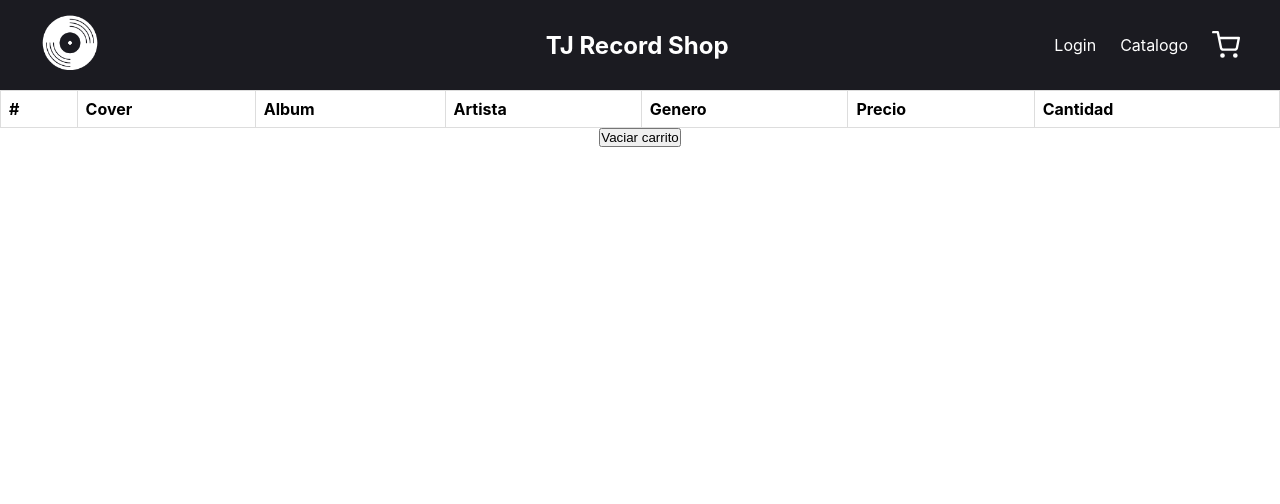
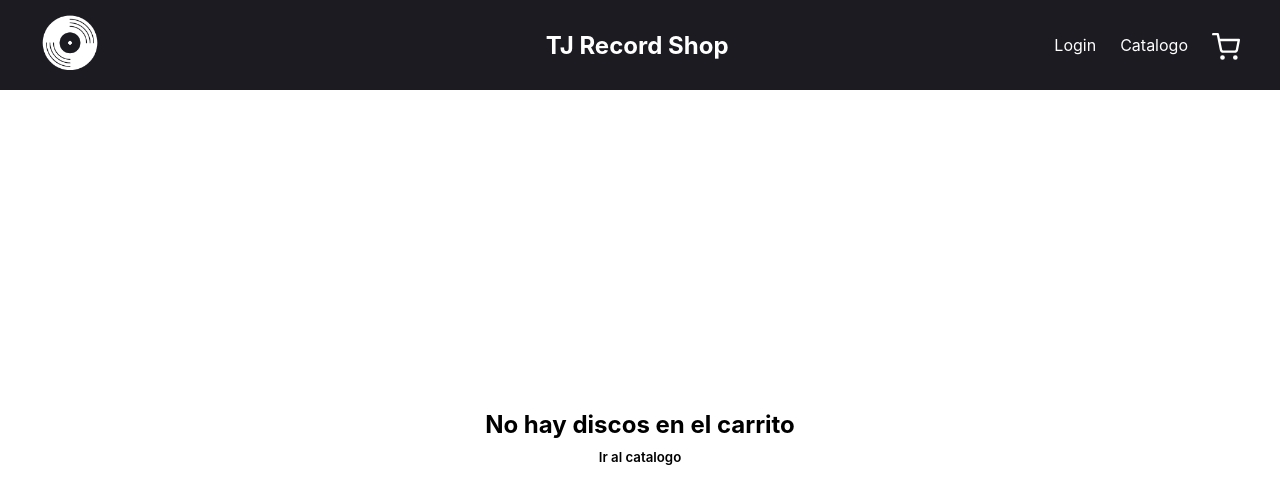
Before and after one commit to Scobs87/TiendadeDiscosEscobar, a React (Create React App) app: page /Cart in a window 1280 px wide. Shown: the top 504 px of the page. Built offline with nearby package versions, Linux system fonts and the light colour scheme.

Commit message:
Desafio Cart View

```diff
--- a/package.json
+++ b/package.json
@@ -6,6 +6,7 @@
     "@testing-library/jest-dom": "^5.16.5",
     "@testing-library/react": "^13.3.0",
     "@testing-library/user-event": "^13.5.0",
+    "firebase": "^9.10.0",
     "react": "^18.2.0",
     "react-dom": "^18.2.0",
     "react-router-dom": "^6.3.0",
--- a/src/Components/Context/CartContext.js
+++ b/src/Components/Context/CartContext.js
@@ -24,9 +24,13 @@ const CartProvider = ({ children }) => {
       const ListaCarrito = [...DiscosEnCarrito];
       ListaCarrito[DiscoPos].cantidad =
         ListaCarrito[DiscoPos].cantidad + cantidad;
+      ListaCarrito[DiscoPos].PrecioCantidad =
+        ListaCarrito[DiscoPos].cantidad * ListaCarrito[DiscoPos].precio;
+
       setDiscosEnCarrito(ListaCarrito);
     } else {
       const ListaCarrito = [...DiscosEnCarrito];
+      NuevoDisco.PrecioCantidad = NuevoDisco.cantidad * NuevoDisco.precio;
       ListaCarrito.push(NuevoDisco);
       setDiscosEnCarrito(ListaCarrito);
     }
@@ -44,6 +48,22 @@ const CartProvider = ({ children }) => {
     setDiscosEnCarrito([]);
   };
 
+  const TotalCarrito = () => {
+    const getTotal = DiscosEnCarrito.reduce(
+      (acc, disco) => acc + disco.PrecioCantidad,
+      0
+    );
+    return getTotal;
+  };
+
+  const CartWidgetCounter = () => {
+    const getTotalWidget = DiscosEnCarrito.reduce(
+      (acc, disco) => acc + disco.cantidad,
+      0
+    );
+    return getTotalWidget > 0 ? getTotalWidget : null;
+  };
+
   return (
     <CartContext.Provider
       value={{
@@ -52,6 +72,8 @@ const CartProvider = ({ children }) => {
         RemoverDisco,
         ClearCarrito,
         IsInCart,
+        TotalCarrito,
+        CartWidgetCounter,
       }}
     >
       {children}
--- a/src/Components/ItemListContainer/ItemDetail.js
+++ b/src/Components/ItemListContainer/ItemDetail.js
@@ -2,6 +2,7 @@ import { useState, useContext } from "react";
 import ItemCount from "./ItemCount";
 import "./ItemListContainer.css";
 import { CartContext } from "../Context/CartContext";
+import { Link } from "react-router-dom";
 
 const ItemDetail = ({
   cover,
@@ -14,6 +15,7 @@ const ItemDetail = ({
 }) => {
   const { addDisco } = useContext(CartContext);
   const [GuardandoContador, setGuardandoContador] = useState(0);
+
   const onAdd = (data) => {
     console.log(data);
     setGuardandoContador(data);
@@ -21,6 +23,7 @@ const ItemDetail = ({
   };
 
   return (
+    <>
       <div className="UnAlbum">
         <img src={cover} alt={artista} />
         <h1>{artista}</h1>
@@ -31,6 +34,15 @@ const ItemDetail = ({
         <h4>{GuardandoContador}</h4>
         <ItemCount stock={10} initial={1} AgregarCarrito={onAdd} />
       </div>
+
+      {GuardandoContador > 0 && (
+        <div className="IrAlCarrito">
+          <Link to="/cart">
+            <button>Ir al carrito</button>
+          </Link>
+        </div>
+      )}
+    </>
   );
 };
 
--- a/src/Components/ItemListContainer/ItemListContainer.css
+++ b/src/Components/ItemListContainer/ItemListContainer.css
@@ -58,3 +58,9 @@
   width: 456px;
   height: 456px;
 }
+
+.IrAlCarrito {
+  display: flex;
+  justify-content: center;
+  margin-right: 40px;
+}
--- a/src/Components/Navbar/CartContainer/CartContainer.js
+++ b/src/Components/Navbar/CartContainer/CartContainer.js
@@ -1,13 +1,16 @@
 import { useContext } from "react";
 import { CartContext } from "../../Context/CartContext";
 import "../CartContainer/CartEstilo.css";
+import { Link } from "react-router-dom";
 
 const CartContainer = () => {
-  const { DiscosEnCarrito, RemoverDisco, ClearCarrito } =
+  const { DiscosEnCarrito, RemoverDisco, ClearCarrito, TotalCarrito } =
     useContext(CartContext);
 
   return (
     <div className="Carrito">
+      {DiscosEnCarrito.length > 0 ? (
+        <>
           <table>
             <tr>
               <th>#</th>
@@ -16,6 +19,7 @@ const CartContainer = () => {
               <th>Artista</th>
               <th>Genero</th>
               <th>Precio</th>
+              <th>Precio Total</th>
               <th>Cantidad</th>
             </tr>
             {DiscosEnCarrito.map((item) => (
@@ -23,12 +27,17 @@ const CartContainer = () => {
                 <tr>
                   <td></td>
                   <td>
-                <img className="ElCover" src={item.cover} alt={item.artista} />
+                    <img
+                      className="ElCover"
+                      src={item.cover}
+                      alt={item.artista}
+                    />
                   </td>
                   <td>{item.album}</td>
                   <td>{item.artista}</td>
                   <td>{item.genero}</td>
-              <td>${item.precio}</td>
+                  <td>${item.precio} mxn</td>
+                  <td>${item.PrecioCantidad} mxn</td>
                   <td>
                     {item.cantidad}
                     <button
@@ -42,9 +51,21 @@ const CartContainer = () => {
               </>
             ))}
           </table>
+          <div className="Botones">
+            <h2>TOTAL: ${TotalCarrito()} mxn</h2>
             <button className="VaciarCarrito" onClick={ClearCarrito}>
               Vaciar carrito
             </button>
+          </div>
+        </>
+      ) : (
+        <div className="SinCarrito">
+          <h2>No hay discos en el carrito</h2>
+          <Link to="/" style={{ textDecoration: "none" }}>
+            <h5>Ir al catalogo</h5>
+          </Link>
+        </div>
+      )}
     </div>
   );
 };
--- a/src/Components/Navbar/CartContainer/CartEstilo.css
+++ b/src/Components/Navbar/CartContainer/CartEstilo.css
@@ -37,6 +37,31 @@ tr:nth-child(even) {
   color: white;
   background-color: red;
   border-radius: 3px;
+}
+
+.Botones {
+  display: flex;
+  flex-direction: column;
+  margin-top: 5vh;
+  margin-right: 172vh;
+  margin-bottom: 10vh;
+}
+
+.Botones button {
+  margin-top: 10px;
+}
+
+.SinCarrito {
+  margin-top: 40vh;
+  display: flex;
+  flex-direction: column;
+  align-items: center;
+}
+
+.SinCarrito h5 {
+  margin-top: 10px;
+  font-weight: 600;
+  color: black;
 }
 
 /* .laTabla {
--- a/src/Components/Navbar/CartWidget/CartWidget.js
+++ b/src/Components/Navbar/CartWidget/CartWidget.js
@@ -1,6 +1,10 @@
+import { useContext } from "react";
+import { CartContext } from "../../Context/CartContext";
+
 const CartWidget = () => {
+  const { CartWidgetCounter } = useContext(CartContext);
   return (
-    <div>
+    <div className="ElWidget">
       <svg
         xmlns="http://www.w3.org/2000/svg"
         width="28"
@@ -17,6 +21,7 @@ const CartWidget = () => {
         <circle cx="20" cy="21" r="1"></circle>
         <path d="M1 1h4l2.68 13.39a2 2 0 0 0 2 1.61h9.72a2 2 0 0 0 2-1.61L23 6H6"></path>
       </svg>
+      <h5>{CartWidgetCounter()}</h5>
     </div>
   );
 };
--- a/src/Components/Navbar/estilo.css
+++ b/src/Components/Navbar/estilo.css
@@ -23,9 +23,14 @@ ul {
 }
 
 li a {
+  flex-direction: row;
   margin-right: 3vh;
   text-decoration: none;
   color: white;
+}
+
+.ElWidget {
+  display: flex;
 }
 
 li a svg {
```
Also changed, not shown: src/Utils/Firebase.js (added), 1 other file (tests, documents, lock files or other folders). Lines whose indentation alone changed are shown as unchanged.
